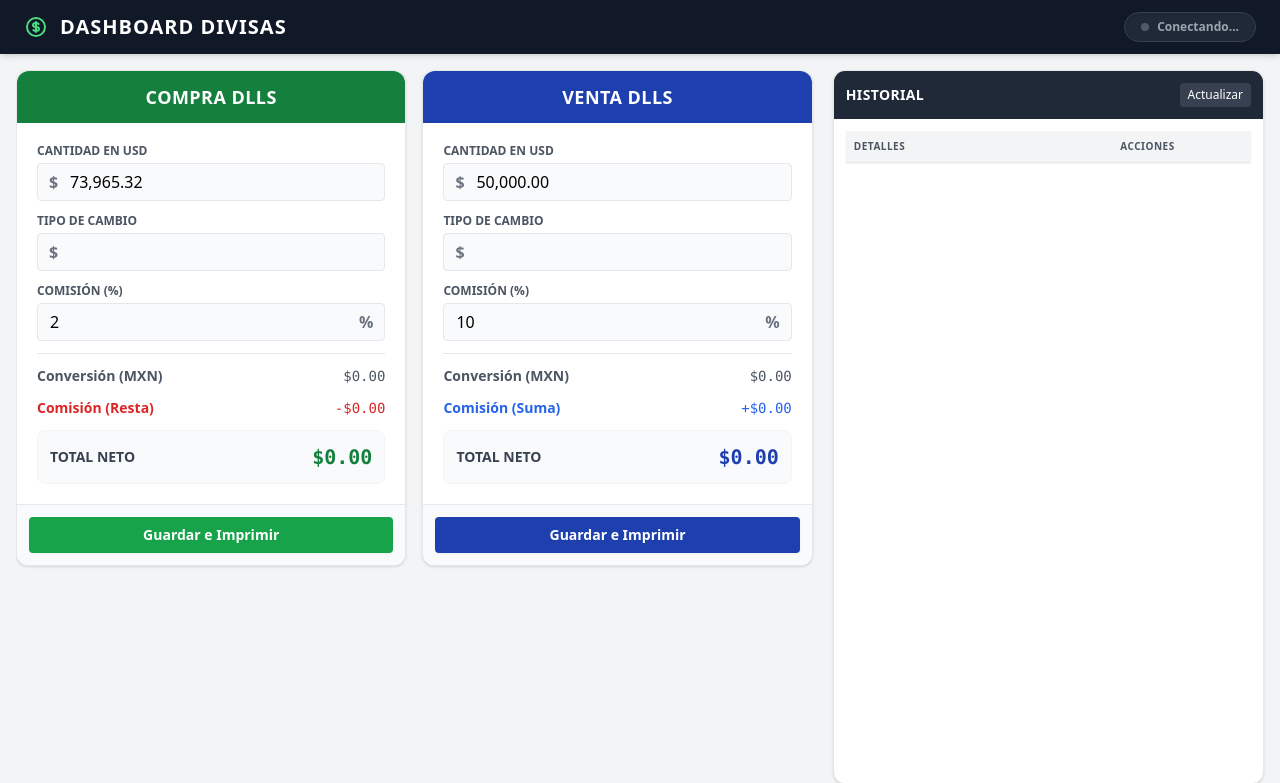
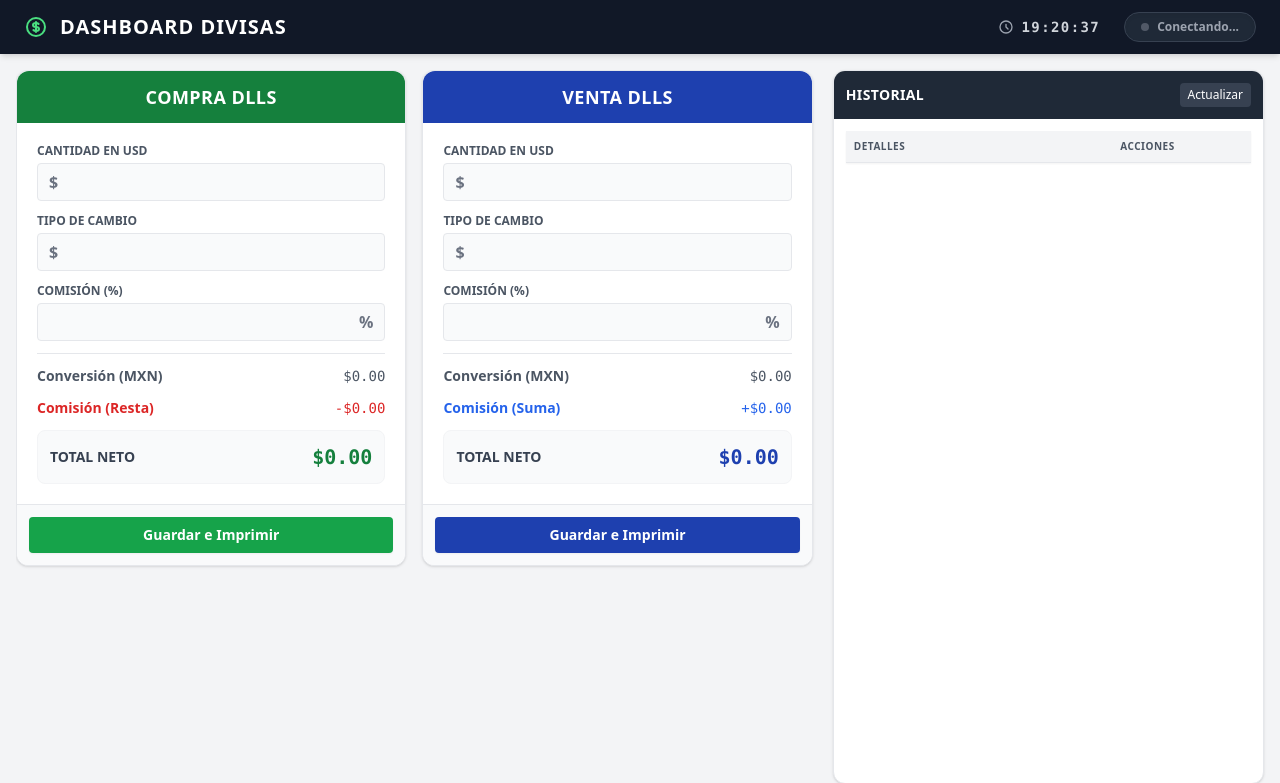
Before and after one commit to RubenCasaresR/cotizador_cliente, a PHP site: page / in a window 1280 px wide. Shown: the top 783 px of the page. Run offline with PHP 8.4, Linux system fonts and the light colour scheme; data that the repository does not hold is empty; some libraries are stand-ins or nearby versions.

Commit message:
Se modifico la estructura del pdf y se agrego un a tiempo real y otro que muestra la ultima fecha que se actualizo el valor del dolar en pesos mexicanos

```diff
--- a/db.php
+++ b/db.php
@@ -3,6 +3,10 @@ $host = "localhost";
 $user = "root";
 $pass = "";
 $db   = "cotizador_db";
+// $host = "sql111.infinityfree.com";
+// $user = "if0_41605402";
+// $pass = "nHJuwGMtJr";
+// $db   = "if0_41605402_cotizador";
 
 $conn = new mysqli($host, $user, $pass, $db);
 
--- a/index.php
+++ b/index.php
@@ -48,9 +48,17 @@
             <svg class="w-6 h-6 text-green-400" fill="none" stroke="currentColor" viewBox="0 0 24 24"><path stroke-linecap="round" stroke-linejoin="round" stroke-width="2" d="M12 8c-1.657 0-3 .895-3 2s1.343 2 3 2 3 .895 3 2-1.343 2-3 2m0-8c1.11 0 2.08.402 2.599 1M12 8V7m0 1v8m0 0v1m0-1c-1.11 0-2.08-.402-2.599-1M21 12a9 9 0 11-18 0 9 9 0 0118 0z"></path></svg>
             <h1 class="text-xl font-bold tracking-wider">DASHBOARD DIVISAS</h1>
         </div>
-        <div id="api_status" class="text-xs font-semibold px-4 py-1.5 rounded-full bg-gray-800 text-gray-400 border border-gray-700 shadow-inner flex items-center gap-2">
-            <span class="w-2 h-2 rounded-full bg-gray-500 animate-pulse" id="api_dot"></span>
-            <span id="api_text">Conectando...</span>
+
+        <div class="flex items-center gap-6">
+            <div class="text-sm font-mono text-gray-300 font-bold tracking-widest flex items-center gap-2">
+                <svg class="w-4 h-4 text-gray-400" fill="none" stroke="currentColor" viewBox="0 0 24 24"><path stroke-linecap="round" stroke-linejoin="round" stroke-width="2" d="M12 8v4l3 3m6-3a9 9 0 11-18 0 9 9 0 0118 0z"></path></svg>
+                <span id="reloj_vivo">00:00:00</span>
+            </div>
+
+            <div id="api_status" class="text-xs font-semibold px-4 py-1.5 rounded-full bg-gray-800 text-gray-400 border border-gray-700 shadow-inner flex items-center gap-2">
+                <span class="w-2 h-2 rounded-full bg-gray-500 animate-pulse" id="api_dot"></span>
+                <span id="api_text">Conectando...</span>
+            </div>
         </div>
     </header>
 
@@ -64,9 +72,9 @@
                     <h2 class="text-lg font-bold text-center tracking-wide">COMPRA DLLS</h2>
                 </div>
                 <div class="p-5 space-y-3 flex-grow">
-                    <div><label class="block text-xs font-bold text-gray-600 mb-1">CANTIDAD EN USD</label><div class="relative"><span class="absolute inset-y-0 left-0 pl-3 flex items-center text-gray-500 font-bold">$</span><input type="text" inputmode="numeric" id="c_usd" class="w-full pl-8 pr-3 py-1.5 bg-gray-50 border rounded focus:ring-2 focus:ring-green-500 outline-none transition" value="73965.32"></div></div>
+                    <div><label class="block text-xs font-bold text-gray-600 mb-1">CANTIDAD EN USD</label><div class="relative"><span class="absolute inset-y-0 left-0 pl-3 flex items-center text-gray-500 font-bold">$</span><input type="text" inputmode="numeric" id="c_usd" class="w-full pl-8 pr-3 py-1.5 bg-gray-50 border rounded focus:ring-2 focus:ring-green-500 outline-none transition" value=""></div></div>
                     <div><label class="block text-xs font-bold text-gray-600 mb-1">TIPO DE CAMBIO</label><div class="relative"><span class="absolute inset-y-0 left-0 pl-3 flex items-center text-gray-500 font-bold">$</span><input type="text" inputmode="numeric" id="c_tc" class="w-full pl-8 pr-3 py-1.5 bg-gray-50 border rounded focus:ring-2 focus:ring-green-500 outline-none transition"></div></div>
-                    <div><label class="block text-xs font-bold text-gray-600 mb-1">COMISIÓN (%)</label><div class="relative"><input type="number" id="c_comision_pct" class="w-full pl-3 pr-8 py-1.5 bg-gray-50 border rounded focus:ring-2 focus:ring-green-500 outline-none transition" value="2"><span class="absolute inset-y-0 right-0 pr-3 flex items-center text-gray-500 font-bold">%</span></div></div>
+                    <div><label class="block text-xs font-bold text-gray-600 mb-1">COMISIÓN (%)</label><div class="relative"><input type="number" id="c_comision_pct" class="w-full pl-3 pr-8 py-1.5 bg-gray-50 border rounded focus:ring-2 focus:ring-green-500 outline-none transition" value=""><span class="absolute inset-y-0 right-0 pr-3 flex items-center text-gray-500 font-bold">%</span></div></div>
                     <hr class="my-3 border-gray-200">
                     <div class="flex justify-between items-center text-sm text-gray-600"><span class="font-semibold">Conversión (MXN)</span><span id="c_conversion" class="font-mono">$0.00</span></div>
                     <div class="flex justify-between items-center text-sm text-red-600"><span class="font-semibold">Comisión (Resta)</span><span id="c_comision_monto" class="font-mono">-$0.00</span></div>
@@ -84,9 +92,9 @@
                     <h2 class="text-lg font-bold text-center tracking-wide">VENTA DLLS</h2>
                 </div>
                 <div class="p-5 space-y-3 flex-grow">
-                    <div><label class="block text-xs font-bold text-gray-600 mb-1">CANTIDAD EN USD</label><div class="relative"><span class="absolute inset-y-0 left-0 pl-3 flex items-center text-gray-500 font-bold">$</span><input type="text" inputmode="numeric" id="v_usd" class="w-full pl-8 pr-3 py-1.5 bg-gray-50 border rounded focus:ring-2 focus:ring-blue-500 outline-none transition" value="50000.00"></div></div>
+                    <div><label class="block text-xs font-bold text-gray-600 mb-1">CANTIDAD EN USD</label><div class="relative"><span class="absolute inset-y-0 left-0 pl-3 flex items-center text-gray-500 font-bold">$</span><input type="text" inputmode="numeric" id="v_usd" class="w-full pl-8 pr-3 py-1.5 bg-gray-50 border rounded focus:ring-2 focus:ring-blue-500 outline-none transition" value=""></div></div>
                     <div><label class="block text-xs font-bold text-gray-600 mb-1">TIPO DE CAMBIO</label><div class="relative"><span class="absolute inset-y-0 left-0 pl-3 flex items-center text-gray-500 font-bold">$</span><input type="text" inputmode="numeric" id="v_tc" class="w-full pl-8 pr-3 py-1.5 bg-gray-50 border rounded focus:ring-2 focus:ring-blue-500 outline-none transition"></div></div>
-                    <div><label class="block text-xs font-bold text-gray-600 mb-1">COMISIÓN (%)</label><div class="relative"><input type="number" id="v_comision_pct" class="w-full pl-3 pr-8 py-1.5 bg-gray-50 border rounded focus:ring-2 focus:ring-blue-500 outline-none transition" value="10"><span class="absolute inset-y-0 right-0 pr-3 flex items-center text-gray-500 font-bold">%</span></div></div>
+                    <div><label class="block text-xs font-bold text-gray-600 mb-1">COMISIÓN (%)</label><div class="relative"><input type="number" id="v_comision_pct" class="w-full pl-3 pr-8 py-1.5 bg-gray-50 border rounded focus:ring-2 focus:ring-blue-500 outline-none transition" value=""><span class="absolute inset-y-0 right-0 pr-3 flex items-center text-gray-500 font-bold">%</span></div></div>
                     <hr class="my-3 border-gray-200">
                     <div class="flex justify-between items-center text-sm text-gray-600"><span class="font-semibold">Conversión (MXN)</span><span id="v_conversion" class="font-mono">$0.00</span></div>
                     <div class="flex justify-between items-center text-sm text-blue-600"><span class="font-semibold">Comisión (Suma)</span><span id="v_comision_monto" class="font-mono">+$0.00</span></div>
@@ -132,30 +140,59 @@
     </div>
 
     <div class="absolute left-[-9999px] top-[-9999px]">
-        <div id="plantilla-pdf" class="w-[800px] p-10 bg-white text-gray-800 font-sans">
-            <div class="flex justify-between items-start border-b-2 border-gray-800 pb-6 mb-6">
-                <div><h1 class="text-4xl font-extrabold tracking-tight text-gray-900">CASA DE CAMBIO</h1><p class="text-gray-500 mt-1">Servicios Financieros Seguros</p></div>
-                <div class="text-right"><h2 class="text-2xl font-bold text-gray-700" id="pdf-titulo-tipo">COTIZACIÓN</h2><p class="text-sm font-semibold mt-2">Folio: <span id="pdf-folio" class="text-gray-500 font-normal"></span></p><p class="text-sm font-semibold">Fecha: <span id="pdf-fecha" class="text-gray-500 font-normal"></span></p></div>
+        <div id="plantilla-pdf" class="w-[800px] p-12 bg-white text-gray-800 font-sans">
+
+            <h1 class="text-3xl font-bold text-center text-gray-900 uppercase tracking-wide mb-10" id="pdf-titulo-tipo">COTIZACIÓN</h1>
+
+            <table class="w-full text-sm text-left border-collapse mb-8">
+                <tbody class="border border-gray-200">
+                    <tr class="border-b border-gray-200">
+                        <td class="py-2.5 px-3 w-1/3 bg-gray-50 font-semibold text-gray-600">Folio:</td>
+                        <td class="py-2.5 px-3 text-gray-900" id="pdf-folio"></td>
+                    </tr>
+                    <tr class="border-b border-gray-200">
+                        <td class="py-2.5 px-3 w-1/3 bg-gray-50 font-semibold text-gray-600">Fecha y hora de emisión:</td>
+                        <td class="py-2.5 px-3 text-gray-900" id="pdf-fecha"></td>
+                    </tr>
+                </tbody>
+            </table>
+
+            <table class="w-full text-sm text-left border-collapse mb-12 shadow-sm rounded-md overflow-hidden">
+                <thead>
+                    <tr class="bg-gray-200 text-gray-700">
+                        <th class="py-3 px-4 font-semibold uppercase tracking-wider text-[11px] border-b border-gray-300 w-1/2">Concepto</th>
+                        <th class="py-3 px-4 font-semibold uppercase tracking-wider text-[11px] border-b border-gray-300">Detalle</th>
+                    </tr>
+                </thead>
+                <tbody class="border border-gray-200 bg-white">
+                    <tr class="border-b border-gray-200">
+                        <td class="py-2.5 px-4 text-gray-600">Monto en dólares (USD)</td>
+                        <td class="py-2.5 px-4 font-mono font-bold text-gray-800" id="pdf-usd"></td>
+                    </tr>
+                    <tr class="border-b border-gray-200">
+                        <td class="py-2.5 px-4 text-gray-600">Tipo de cambio</td>
+                        <td class="py-2.5 px-4 font-mono font-bold text-gray-800" id="pdf-tc"></td>
+                    </tr>
+                    <tr class="border-b border-gray-200">
+                        <td class="py-2.5 px-4 text-gray-600">Conversión base a pesos</td>
+                        <td class="py-2.5 px-4 font-mono font-bold text-gray-800" id="pdf-conversion"></td>
+                    </tr>
+                    <tr class="border-b border-gray-200">
+                        <td class="py-2.5 px-4 text-gray-600">Comisión aplicada (<span id="pdf-pct-txt"></span>%)</td>
+                        <td class="py-2.5 px-4 font-mono font-bold text-gray-800" id="pdf-comision"></td>
+                    </tr>
+                    <tr class="border-b border-gray-200">
+                        <td class="py-2.5 px-4 text-gray-600">Total Neto</td>
+                        <td class="py-2.5 px-4 font-mono font-bold text-gray-800" id="pdf-total"></td>
+                    </tr>
+                </tbody>
+            </table>
+
+            <div class="text-[11px] text-gray-700 space-y-3 mt-16 text-center border-t border-gray-200 pt-6">
+                <p>Nota: Esta cotización es de carácter informativo y está sujeta a la volatilidad del mercado cambiario en tiempo real.</p>
+                <p class="font-bold text-gray-800">Vigencia: Esta cotización tiene una vigencia de 30 minutos a partir de su hora de emisión.</p>
             </div>
-            <div class="mb-8 p-4 bg-gray-50 rounded-lg border border-gray-200">
-                <h3 class="text-lg font-bold text-gray-800 mb-2 border-b border-gray-300 pb-2">Detalles de la Operación</h3>
-                <div class="grid grid-cols-2 gap-4 mt-4">
-                    <div><p class="text-sm text-gray-500 uppercase">Monto en Dólares (USD)</p><p class="text-xl font-semibold" id="pdf-usd"></p></div>
-                    <div><p class="text-sm text-gray-500 uppercase">Tipo de Cambio</p><p class="text-xl font-semibold" id="pdf-tc"></p></div>
-                </div>
-            </div>
-            <table class="w-full text-left border-collapse mb-8">
-                <thead><tr class="bg-gray-800 text-white"><th class="py-3 px-4 font-semibold text-sm">Concepto</th><th class="py-3 px-4 font-semibold text-sm text-right">Monto (MXN)</th></tr></thead>
-                <tbody class="border-b border-gray-200">
-                    <tr class="border-b border-gray-200"><td class="py-4 px-4 text-gray-700">Conversión base a pesos</td><td class="py-4 px-4 text-right font-mono" id="pdf-conversion"></td></tr>
-                    <tr class="border-b border-gray-200 bg-gray-50"><td class="py-4 px-4 text-gray-700">Comisión Aplicada (<span id="pdf-pct-txt"></span>%) <br><span class="text-xs text-gray-500" id="pdf-tipo-comision-txt"></span></td><td class="py-4 px-4 text-right font-mono text-gray-600" id="pdf-comision"></td></tr>
-                </tbody>
-                <tfoot><tr><td class="py-4 px-4 font-bold text-lg text-right uppercase">Total Neto:</td><td class="py-4 px-4 font-bold text-2xl text-right font-mono text-gray-900" id="pdf-total"></td></tr></tfoot>
-            </table>
-            <div class="mt-16 text-center text-xs text-gray-500 border-t border-gray-300 pt-4">
-                <p>Esta cotización es de carácter informativo y está sujeta a la volatilidad del mercado cambiario en tiempo real.</p>
-                <p class="mt-1">Documento generado electrónicamente.</p>
-            </div>
+
         </div>
     </div>
 
@@ -164,7 +201,7 @@
         const usdFormatter = new Intl.NumberFormat('en-US', { style: 'currency', currency: 'USD', minimumFractionDigits: 2 });
 
         let editando = { compra: null, venta: null };
-        let dataTableInstancia = null; // Variable global para guardar el Data Table
+        let dataTableInstancia = null;
 
         function aplicarMascaraMoneda(input) {
             let numeros = input.value.replace(/\D/g, '');
@@ -215,17 +252,45 @@
                 if (data.success) {
                     const tcActual = parseFloat(data.precio).toFixed(2);
 
-                    if(!editando.compra) { document.getElementById('c_tc').value = tcActual; aplicarMascaraMoneda(document.getElementById('c_tc')); }
-                    if(!editando.venta) { document.getElementById('v_tc').value = tcActual; aplicarMascaraMoneda(document.getElementById('v_tc')); }
+                    // Solo actualizamos las casillas si NO estás a la mitad de una edición
+                    if(!editando.compra) {
+                        document.getElementById('c_tc').value = tcActual;
+                        aplicarMascaraMoneda(document.getElementById('c_tc'));
+                    }
+                    if(!editando.venta) {
+                        document.getElementById('v_tc').value = tcActual;
+                        aplicarMascaraMoneda(document.getElementById('v_tc'));
+                    }
 
-                    document.getElementById('api_text').innerText = "Yahoo Finance: $" + tcActual + " MXN";
+                    // Sacamos la hora actual para mostrarla en el indicador
+                    const ahora = new Date();
+                    const horaStr = ahora.toLocaleTimeString('es-MX', { hour12: false });
+
+                    document.getElementById('api_text').innerText = "En vivo: $" + tcActual + " MXN (Actualizado " + horaStr + ")";
                     document.getElementById('api_status').classList.replace('bg-gray-800', 'bg-green-900');
                     document.getElementById('api_status').classList.replace('text-gray-400', 'text-green-100');
                     document.getElementById('api_dot').classList.replace('bg-gray-500', 'bg-green-400');
 
                     calcularCompra(); calcularVenta();
                 }
-            } catch (error) { console.error("Error API"); }
+            } catch (error) {
+                console.error("Error API");
+            }
+        }
+
+        // --- ARREGLO DE FECHAS: Función auxiliar para formatear la fecha correctamente ---
+        function obtenerFechaFormateada(fechaTextoBaseDatos = null) {
+            let fechaObj;
+            if (fechaTextoBaseDatos) {
+                // Reemplaza espacio por 'T' para evitar errores de Invalid Date en navegadores iOS/Safari
+                const fechaLimpia = fechaTextoBaseDatos.replace(' ', 'T');
+                fechaObj = new Date(fechaLimpia);
+            } else {
+                fechaObj = new Date(); // Si no hay fecha, usa la del momento exacto (nueva cotización)
+            }
+
+            const opciones = { year: 'numeric', month: 'long', day: 'numeric', hour: '2-digit', minute:'2-digit', hour12: true };
+            return fechaObj.toLocaleDateString('es-MX', opciones);
         }
 
         async function generarPDF(tipo) {
@@ -241,7 +306,7 @@
                 comision_pct: parseFloat(document.getElementById(prefijo + 'comision_pct').value) || 0,
                 comision_monto: parseFloat(document.getElementById(prefijo + 'comision_monto').innerText.replace(/[^0-9.-]+/g,"")),
                 total: parseFloat(document.getElementById(prefijo + 'total').innerText.replace(/[^0-9.-]+/g,"")),
-                fecha: new Date().toLocaleDateString('es-MX', { year: 'numeric', month: 'long', day: 'numeric', hour: '2-digit', minute:'2-digit' })
+                fecha: obtenerFechaFormateada() // Ya se guarda como "9 de abril de 2026, 12:35 p.m."
             };
 
             try {
@@ -295,21 +360,18 @@
         }
 
         function ejecutarAccionPDF(d, accion) {
-            document.getElementById('pdf-titulo-tipo').innerText = d.tipo === 'compra' ? 'COMPRA DE DIVISAS' : 'VENTA DE DIVISAS';
+            document.getElementById('pdf-titulo-tipo').innerText = d.tipo === 'compra' ? 'COTIZACIÓN DE COMPRA DE DIVISAS' : 'COTIZACIÓN DE VENTA DE DIVISAS';
             document.getElementById('pdf-folio').innerText = d.folio;
+
+            // Simplemente imprimimos la fecha que ya viene lista
             document.getElementById('pdf-fecha').innerText = d.fecha;
+
             document.getElementById('pdf-usd').innerText = usdFormatter.format(d.usd);
             document.getElementById('pdf-tc').innerText = currencyFormatter.format(d.tc) + " MXN";
             document.getElementById('pdf-conversion').innerText = currencyFormatter.format(d.usd * d.tc);
             document.getElementById('pdf-pct-txt').innerText = d.comision_pct;
 
-            if(d.tipo === 'compra') {
-                document.getElementById('pdf-tipo-comision-txt').innerText = "Deducción de comisión";
-                document.getElementById('pdf-comision').classList.replace('text-blue-600', 'text-red-600');
-            } else {
-                document.getElementById('pdf-tipo-comision-txt').innerText = "Cargo por servicio";
-                document.getElementById('pdf-comision').classList.replace('text-red-600', 'text-blue-600');
-            }
+            // Inyectamos la comisión y el total (sin intentar cambiarles el color a rojo/azul)
             document.getElementById('pdf-comision').innerText = currencyFormatter.format(d.comision_monto);
             document.getElementById('pdf-total').innerText = currencyFormatter.format(d.total);
 
@@ -328,7 +390,7 @@
 
         function abrirVistaPrevia(regString) {
             const reg = JSON.parse(regString.replace(/&quot;/g, '"'));
-            reg.fecha = new Date(reg.fecha_hora).toLocaleString('es-MX', { year: 'numeric', month: 'long', day: 'numeric', hour: '2-digit', minute:'2-digit' });
+            reg.fecha = obtenerFechaFormateada(reg.fecha_hora);
             ejecutarAccionPDF(reg, 'previsualizar');
         }
 
@@ -339,7 +401,7 @@
 
         function reimprimir(regString) {
             const reg = JSON.parse(regString.replace(/&quot;/g, '"'));
-            reg.fecha = new Date(reg.fecha_hora).toLocaleString('es-MX', { year: 'numeric', month: 'long', day: 'numeric', hour: '2-digit', minute:'2-digit' });
+            reg.fecha = obtenerFechaFormateada(reg.fecha_hora);
             ejecutarAccionPDF(reg, 'descargar');
         }
 
@@ -348,10 +410,7 @@
                 const res = await fetch('api_historial.php?action=listar');
                 const data = await res.json();
 
-                // 1. Destruimos la instancia anterior si existe
-                if (dataTableInstancia) {
-                    dataTableInstancia.destroy();
-                }
+                if (dataTableInstancia) { dataTableInstancia.destroy(); }
 
                 const tbody = document.getElementById('tabla-historial-body');
                 tbody.innerHTML = '';
@@ -392,7 +451,6 @@
                                 </div>
                             </div>
                         </td>
-
                         <td class="p-2 align-middle w-14">
                             <div class="flex flex-col gap-1.5 justify-center">
                                 <button onclick="abrirVistaPrevia('${jsonReg}')" class="text-blue-600 hover:bg-blue-100 p-1.5 rounded-md border border-transparent hover:border-blue-200 transition bg-white shadow-sm" title="Ver PDF"><svg class="w-4 h-4 mx-auto" fill="none" stroke="currentColor" viewBox="0 0 24 24"><path stroke-linecap="round" stroke-linejoin="round" stroke-width="2" d="M15 12a3 3 0 11-6 0 3 3 0 016 0z"></path><path stroke-linecap="round" stroke-linejoin="round" stroke-width="2" d="M2.458 12C3.732 7.943 7.523 5 12 5c4.478 0 8.268 2.943 9.542 7-1.274 4.057-5.064 7-9.542 7-4.477 0-8.268-2.943-9.542-7z"></path></svg></button>
@@ -405,7 +463,6 @@
                     tbody.appendChild(tr);
                 });
 
-                // 2. Volvemos a inicializar el Data Table
                 dataTableInstancia = new simpleDatatables.DataTable("#tabla-historial", {
                     searchable: true,
                     perPage: 10,
@@ -425,11 +482,29 @@
         ['v_usd', 'v_tc'].forEach(id => { document.getElementById(id).addEventListener('input', function(e) { aplicarMascaraMoneda(e.target); calcularVenta(); }); });
         document.getElementById('v_comision_pct').addEventListener('input', calcularVenta);
 
+        // --- NUEVA FUNCIÓN: Reloj que avanza segundo a segundo ---
+        function iniciarRelojVivo() {
+            setInterval(() => {
+                const ahora = new Date();
+                // Formato de 24 horas con segundos (Ej. 14:05:09)
+                document.getElementById('reloj_vivo').innerText = ahora.toLocaleTimeString('es-MX', { hour12: false });
+            }, 1000); // 1000 milisegundos = 1 segundo
+        }
+
+        // Inicialización principal
         window.addEventListener('DOMContentLoaded', () => {
             aplicarMascaraMoneda(document.getElementById('c_usd'));
             aplicarMascaraMoneda(document.getElementById('v_usd'));
-            calcularCompra(); calcularVenta();
-            obtenerTipoCambioYahoo(); cargarHistorial();
+            calcularCompra();
+            calcularVenta();
+            obtenerTipoCambioYahoo();
+            cargarHistorial();
+
+            // Encendemos el reloj visual de la barra superior (cada 1 segundo)
+            iniciarRelojVivo();
+
+            // Encendemos la actualización de Yahoo Finance (cada 15 segundos)
+            setInterval(obtenerTipoCambioYahoo, 15000);
         });
     </script>
 </body>
```
Also changed, not shown: index2.php (added, +57 -0 lines), prueba_api.php (added, +34 -0 lines).
